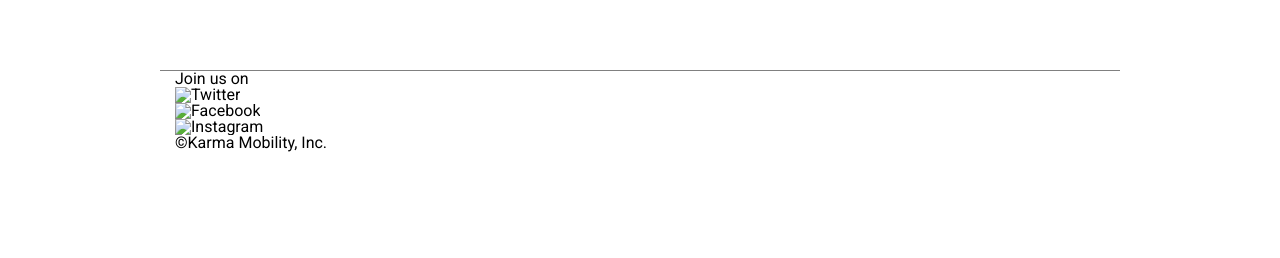
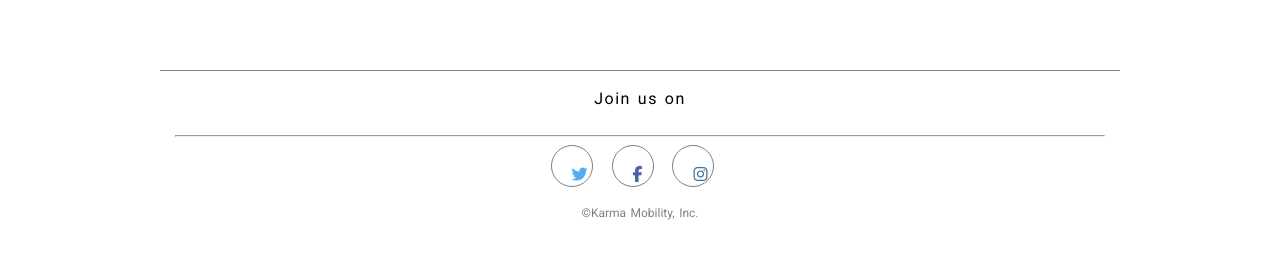
Before and after one commit to nissaw/startup-landing-page-clone, a plain HTML site: page index.html in a window 1280 px wide. Shown: the part 1080-1338 px from the top of the page. Drawn offline with Linux system fonts and the light colour scheme.

Commit message:
not perfect but completed

```diff
--- a/css/style.css
+++ b/css/style.css
@@ -207,10 +207,51 @@ a {
 
 /* Footer */
 .social {
+  text-align: center;
   background: #FFF;
   height: 200px;
 }
 
 .social .content{
   border-top: 0.1em solid gray;
+  padding-top: 20px;
 }
+
+.social h4 {
+  font-size: 1em;
+  padding-bottom: 20px;
+  word-spacing: 1.5px;
+  letter-spacing: 1.5px;
+}
+
+.social li {
+  display: inline-block;
+  text-align: center;
+}
+
+.social ul li i{
+  width: 10px;
+  height: 5px;
+  padding: 20px;
+  border: 0.1em solid gray;
+  border-radius: 50%;
+  display: inline-block;
+  margin-right: 15px;
+
+}
+
+.social h6 {
+  font-size: 0.75em;
+  padding-top: 20px;
+  color: gray;
+  word-spacing: 1.5px;
+}
+.fa-instagram {
+  color: rgb(63, 114, 155)
+}
+.fa-facebook {
+  color: rgb(76, 102, 164);
+}
+.fa-twitter {
+  color: rgb(85, 172, 238);
+}
--- a/index.html
+++ b/index.html
@@ -5,6 +5,9 @@
 	<title>Karma Clone</title>
 	<link rel="stylesheet" href="css/style.css">
 	<link href='http://fonts.googleapis.com/css?family=Roboto:400,500,300' rel='stylesheet' type='text/css'>
+	<!--<link href="//maxcdn.bootstrapcdn.com/font-awesome/4.2.0/css/font-awesome.min.css" rel="stylesheet">-->
+	<link href="css/font-awesome.min.css" rel="stylesheet">
+	<link rel="shortcut icon" type="image/x-icon"  href="favicon.ico">
 </head>
 
 <body>
@@ -33,7 +36,7 @@
 	<section class="bigthree">
 		<div class="content">
 			<h1>Everyone needs a little Karma</h1>
-				<ul>
+				<ul class="icons">
 					<li>
 						<img class="icon" src="images/icon-devices.svg" alt="Devices">
 						<h3>Internet for all devices<h3>
@@ -53,11 +56,12 @@
 	<footer class="social">
 		<div class="content">
 			<h4>Join us on</h4>
-				<ul>
-					<li><img src="www.twitter.com" alt="Twitter"></li>
-					<li><img src="www.facebook.com" alt="Facebook"></li>
-					<li><img src="instagram.com" alt="Instagram"></li>
-				</ul>
+			<hr>
+			<ul class="socialapps">
+				<li><i class="fa fa-twitter"></i></li>
+				<li><i class="fa fa-facebook"></i></li>
+				<li><i class="fa fa-instagram"></i></li>
+			</ul>
 			<h6>&#169;Karma Mobility, Inc.</h6>
 		</div>
 	</footer>
```
